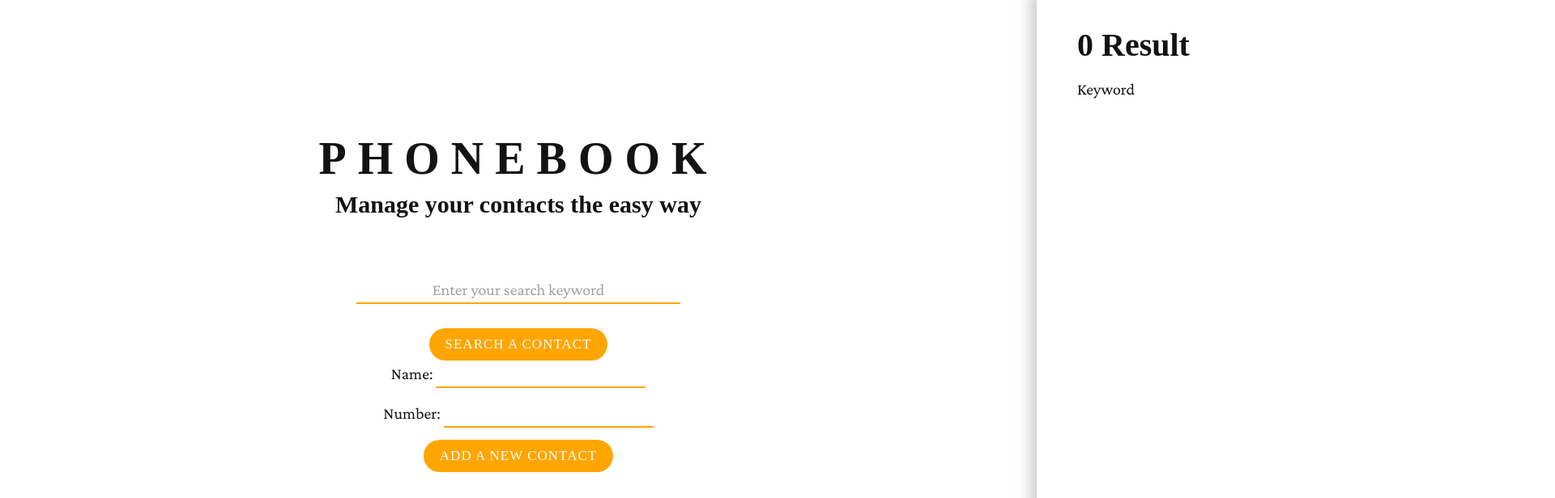
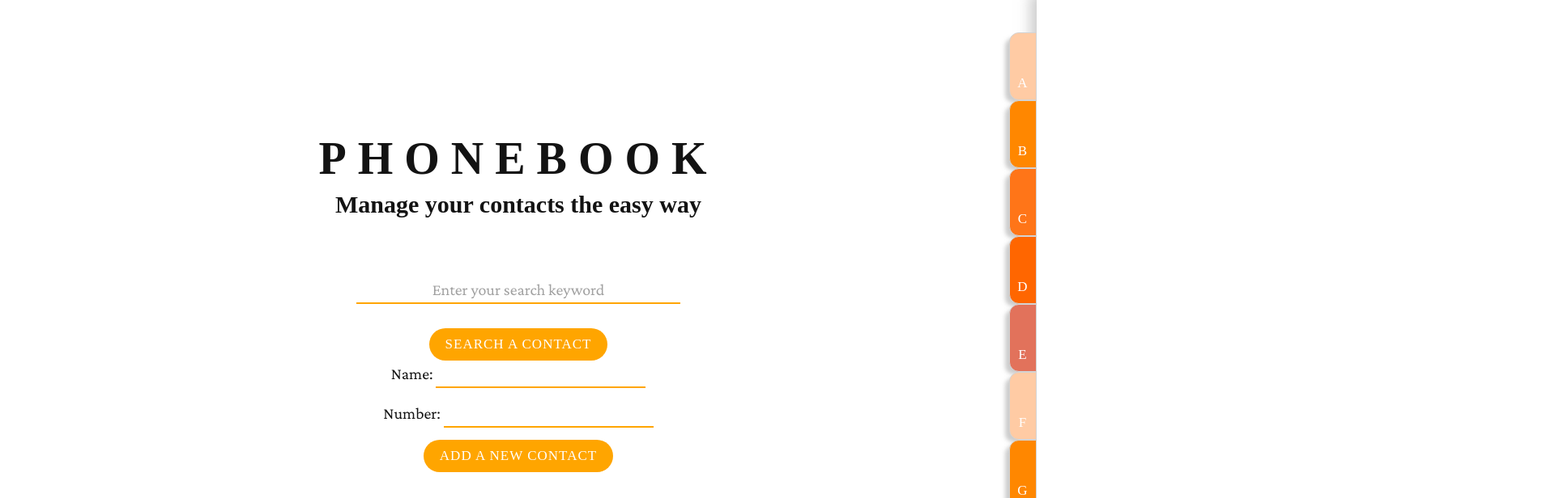
Before and after one commit to priakhina/Phonebook, a React (Vite) app in the folder frontend/: page / in a window 1280 px wide. Shown: the top 616 px of the page at 81% size, 1920 px wide, since content can reach past the window. Built offline with nearby package versions, Linux system fonts and the light colour scheme; data requests are answered from the project's data file; a web font is replaced by a local one.

Commit message:
Create an initial version of alphabet tabs that will be used for an alphabet filter

```diff
--- a/frontend/src/App.css
+++ b/frontend/src/App.css
@@ -8,6 +8,7 @@
   height: 100%;
   display: flex;
   justify-content: space-between;
+  overflow: hidden;
 }
 
 .main-view {
@@ -26,6 +27,7 @@
   background: #fff;
   -webkit-box-shadow: 0px 0px 15px 8px rgba(156, 156, 156, 0.5);
   box-shadow: 0px 0px 15px 8px rgba(156, 156, 156, 0.5);
+  position: relative;
 }
 
 .contacts-view h2 {
@@ -93,3 +95,42 @@
   margin-bottom: 30px;
   text-align: center;
 }
+
+.alphabet-tabs {
+  display: flex;
+  flex-direction: column;
+  position: absolute;
+  top: 40px;
+  left: -34px;
+}
+
+.alphabet-tabs > button {
+  width: 34px;
+  border: 1px solid #d3d3d3;
+  border-radius: 0;
+  border-top-left-radius: 12px;
+  border-bottom-left-radius: 12px;
+  padding: 3.25rem 0 0.625rem 0;
+  -webkit-box-shadow: -7px 5px 5px -2px rgba(156, 156, 156, 0.5);
+  box-shadow: -7px 5px 5px -2px rgba(156, 156, 156, 0.5);
+}
+
+.alphabet-tabs > button:nth-child(5n-4) {
+  background: #ffcba4;
+}
+
+.alphabet-tabs > button:nth-child(5n-3) {
+  background: #ff8700;
+}
+
+.alphabet-tabs > button:nth-child(5n-2) {
+  background: #ff7518;
+}
+
+.alphabet-tabs > button:nth-child(5n-1) {
+  background: #ff6600;
+}
+
+.alphabet-tabs > button:nth-child(5n-5) {
+  background: #e2725b;
+}
--- a/frontend/src/App.jsx
+++ b/frontend/src/App.jsx
@@ -1,6 +1,7 @@
 import { useState, useEffect } from 'react';
 import SearchFilter from './components/SearchFilter';
 import ContactForm from './components/ContactForm';
+import AlphabetTabs from './components/AlphabetTabs';
 import Contacts from './components/Contacts';
 import contactService from './services/contacts';
 
@@ -146,6 +147,7 @@ const App = () => {
         />
       </div>
       <div className='contacts-view'>
+        <AlphabetTabs />
         <Contacts
           contacts={searchResult}
           searchKeyword={searchKeyword}
--- /dev/null
+++ b/frontend/src/components/AlphabetTabs.jsx
@@ -0,0 +1,21 @@
+const AlphabetTabs = () => {
+  const generateCharArray = (charA, charZ) => {
+    let arr = [],
+      i = charA.charCodeAt(0),
+      j = charZ.charCodeAt(0);
+    for (; i <= j; ++i) {
+      arr.push(String.fromCharCode(i));
+    }
+    return arr;
+  };
+
+  return (
+    <div className='alphabet-tabs'>
+      {generateCharArray('A', 'Z').map((letter) => (
+        <button key={letter}>{letter}</button>
+      ))}
+    </div>
+  );
+};
+
+export default AlphabetTabs;
```
